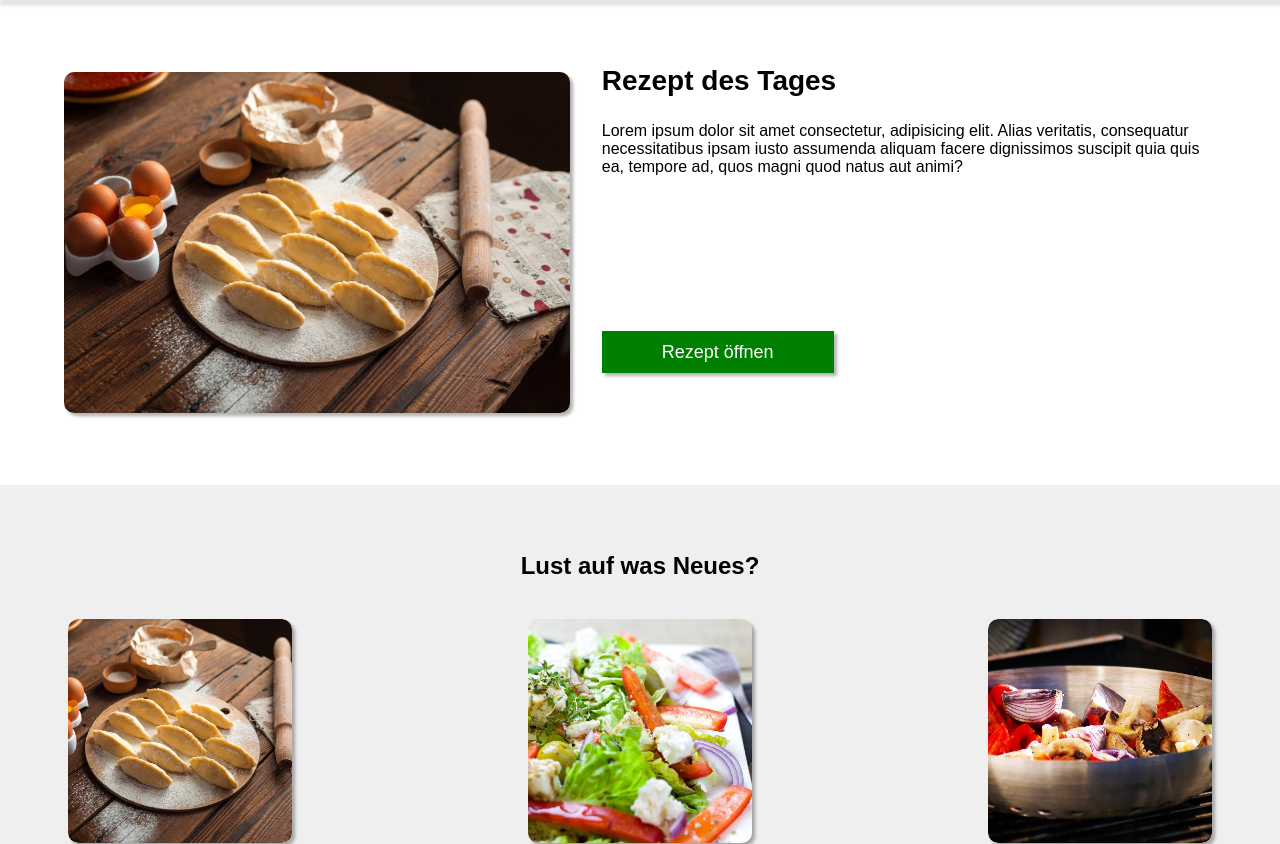
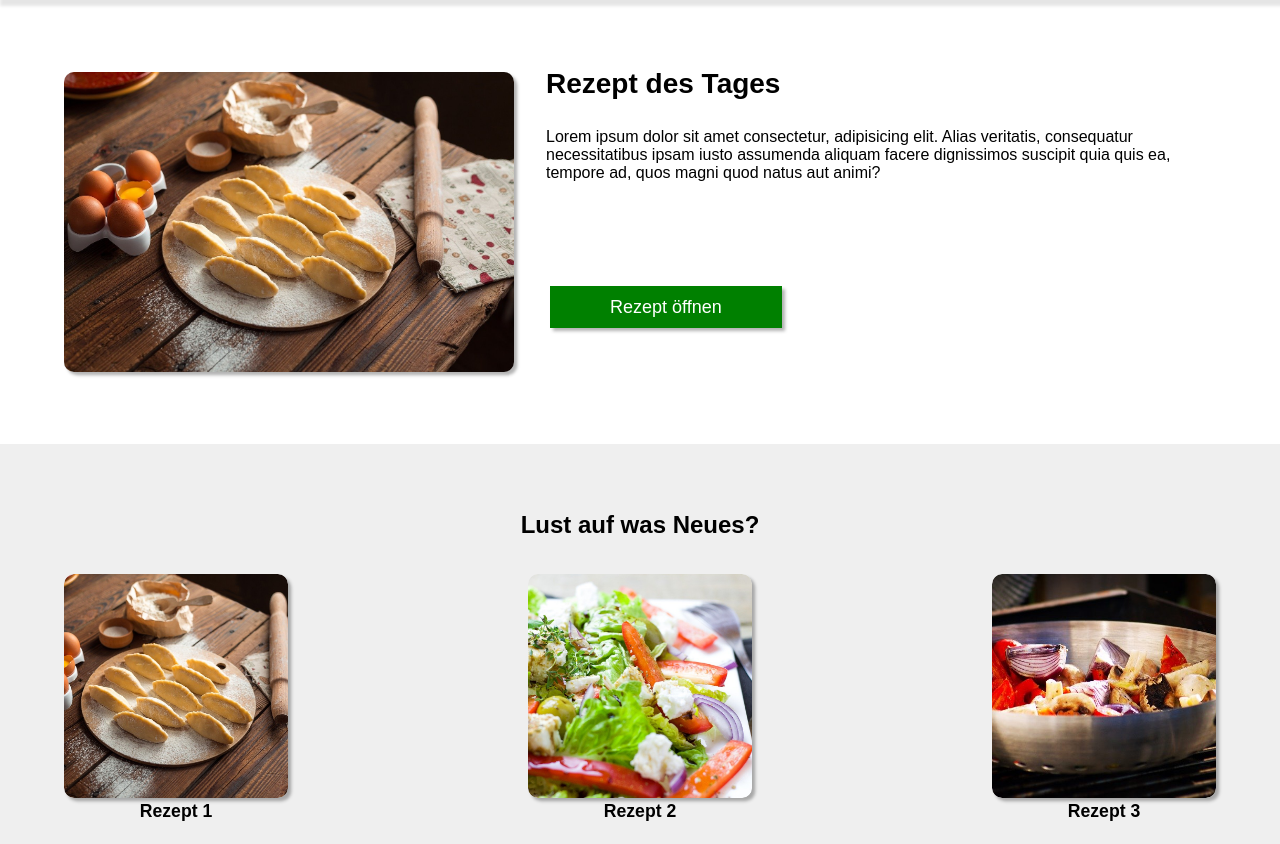
Before and after one commit to MeikBehr/m5_kochwelt, a plain HTML site: page index.html in a window 1280 px wide. Shown: the part 112-956 px from the top of the page. Drawn offline with Linux system fonts and the light colour scheme; a web font is replaced by a local one.

Commit message:
finished overhauling of main-section of landingpage. Maybe semantic, too?

```diff
--- a/index.html
+++ b/index.html
@@ -48,15 +48,21 @@
 				<!-- <div class="main__daily-dish"> -->
 				<div>
 					<div class="main__dish-container">
-						<div class="main__dish__image-container">
-							<img class="main__dish__image" src="./img/croissant.jpg">
-						</div>
+						<a href="./recipe.html">
+							<div class="main__dish__image-container">
+								<img class="main__dish__image" src="./img/croissant.jpg">
+							</div>
+						</a>
 						<div class="main__dish__recipe-of-the-day">
 							<div>
 								<h1>Rezept des Tages</h1>
 								<p>Lorem ipsum dolor sit amet consectetur, adipisicing elit. Alias veritatis, consequatur necessitatibus ipsam iusto assumenda aliquam facere dignissimos suscipit quia quis ea, tempore ad, quos magni quod natus aut animi?</p>
 							</div>
-							<a class="main__dish-btn">Rezept öffnen</a>
+							<a href="./recipe.html">
+								<div  class="main__dish-btn">
+									Rezept öffnen
+								</div>
+							</a>
 						</div>
 					</div>
 				</div>
@@ -67,19 +73,19 @@
 							<h2>Lust auf was Neues?</h2>
 						</div>
 						<div class="choose-recipe__links__container">
-							<a href="#" >
+							<a href="./recipe.html" >
 								<div class="choose-recipe__links__image-wrapper">
 									<img src="img/croissant.jpg" class="new-recipe-img">
 								</div>
 								<p>Rezept 1</p>
 							</a>
-							<a href="#">
+							<a href="./recipe.html">
 								<div class="choose-recipe__links__image-wrapper">
 									<img src="img/salad.jpg" class="new-recipe-img">
 								</div>
 								<p>Rezept 2</p>
 							</a>
-							<a href="#">
+							<a href="./recipe.html">
 								<div class="choose-recipe__links__image-wrapper">
 									<img src="img/wok.jpg" class="new-recipe-img">
 								</div>
--- a/style/content.css
+++ b/style/content.css
@@ -8,7 +8,14 @@
 }
 
 
+.main__dish-container > a {
+    padding: 0;
+}
+
+
 .main__dish__image-container {
+    width: 28.125rem;
+    height: 18.75rem;
     overflow: hidden;
     border-radius: var(--borderRadius);
     box-shadow: 0.2rem 0.2rem 0.2rem rgba(0, 0, 0, 0.3);
@@ -37,10 +44,11 @@
 }
 
 
-.main__dish__recipe-of-the-day h1{
+.main__dish__recipe-of-the-day h1 {
     font-size: 1.75rem;
     font-weight: 600;
     padding-bottom: 2rem;
+    line-height: 1.5rem;
 }
 
 
@@ -50,7 +58,9 @@
 }
 
 
-
+.main__dish__recipe-of-the-day a {
+    color: var(--buttonColor);
+}
 
 
 .main__dish-btn {
@@ -99,6 +109,11 @@
     display: flex;
     justify-content: space-between;
     gap: 10rem;
+}
+
+
+.choose-recipe__links__container > a {
+    padding: 0;
 }
 
 
```
